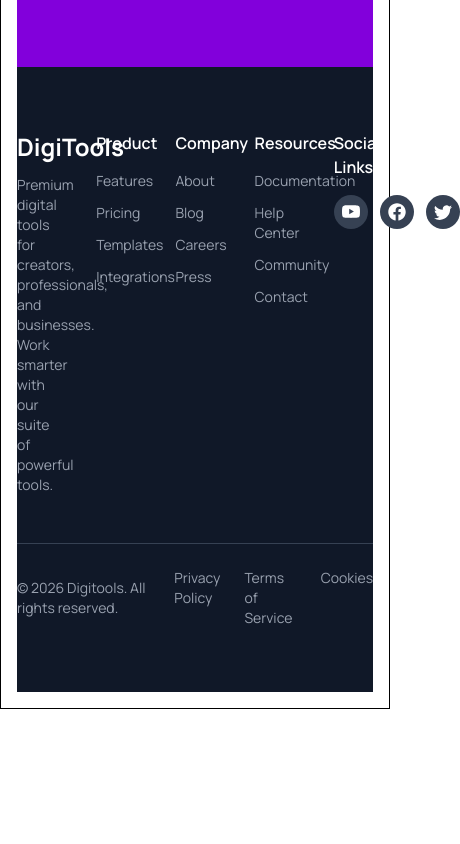
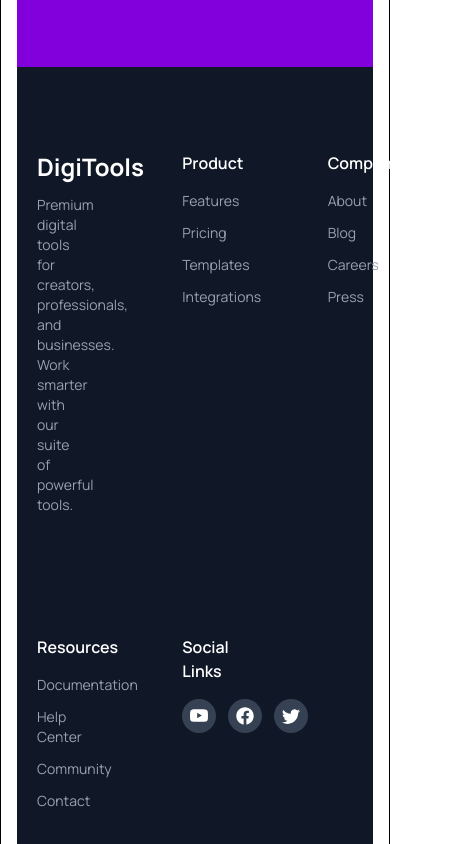
Before and after one commit to tarikulislamjisan03/Assignment-6, a React (Vite) app: page / in a window 390 px wide. Shown: the part 6100-6944 px from the top of the page, 460 px wide, since content can reach past the window. Before the commit the page ends 6809 px from the top, so only its background shows below. Built offline with nearby package versions, Linux system fonts and the light colour scheme.

Commit message:
footer section

```diff
--- a/src/Footer.jsx
+++ b/src/Footer.jsx
@@ -6,10 +6,10 @@
 const Footer = () => {
     return (
         <footer className='bg-gray-900 text-gray-400 py-16'>
-            <div className='max-w-[1200px] mx-auto'>
+            <div className='max-w-[1200px] p-5 mx-auto'>
 
                 {/* Top Section */}
-                <div className='grid grid-cols-5 gap-10 mb-12'>
+                <div className='grid grid-cols-3 md:grid-cols-5 md:gap-10 gap-30 mb-12'>
 
                     {/* Logo & Description */}
                     <div className='col-span-1'>
```
